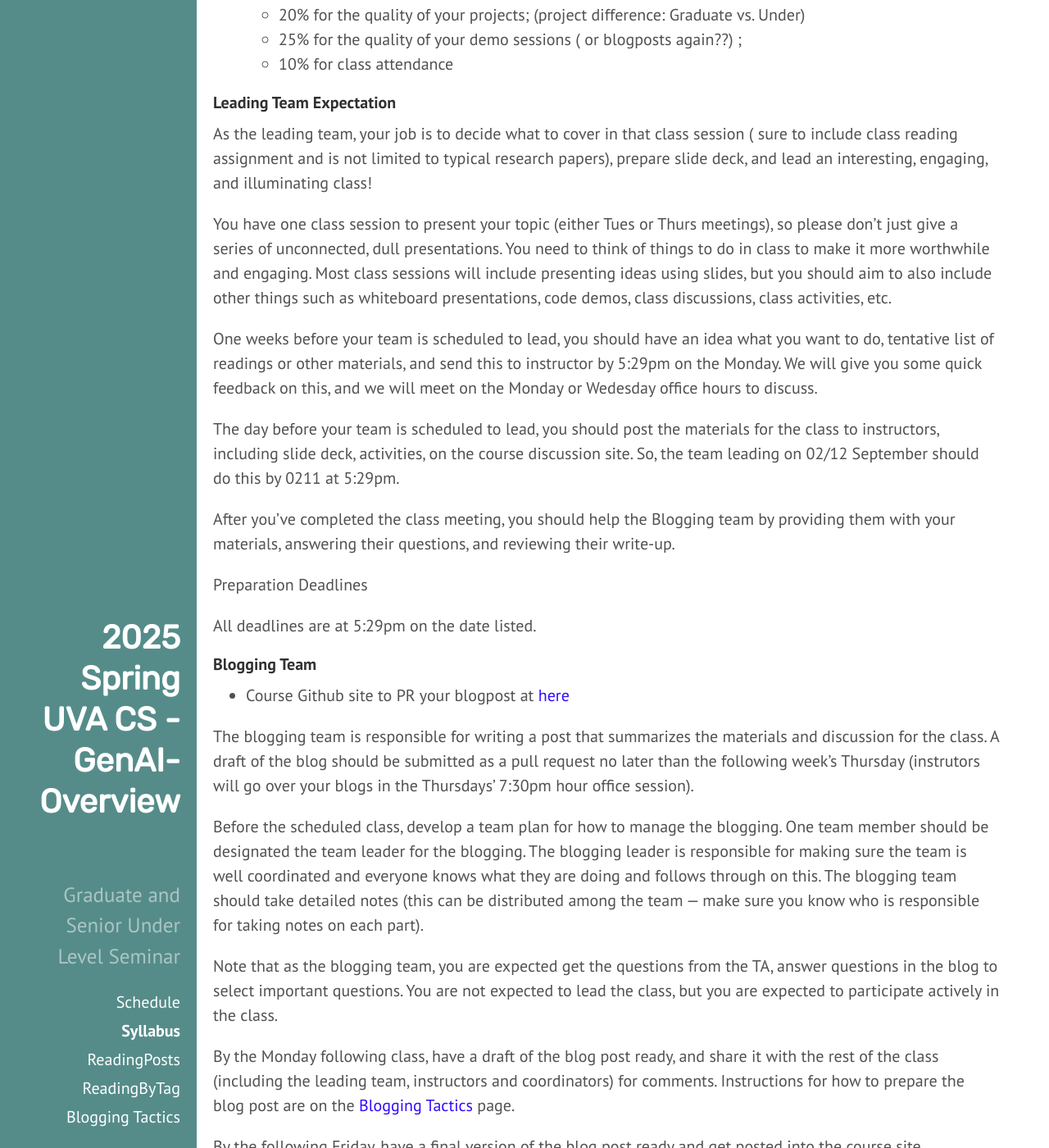
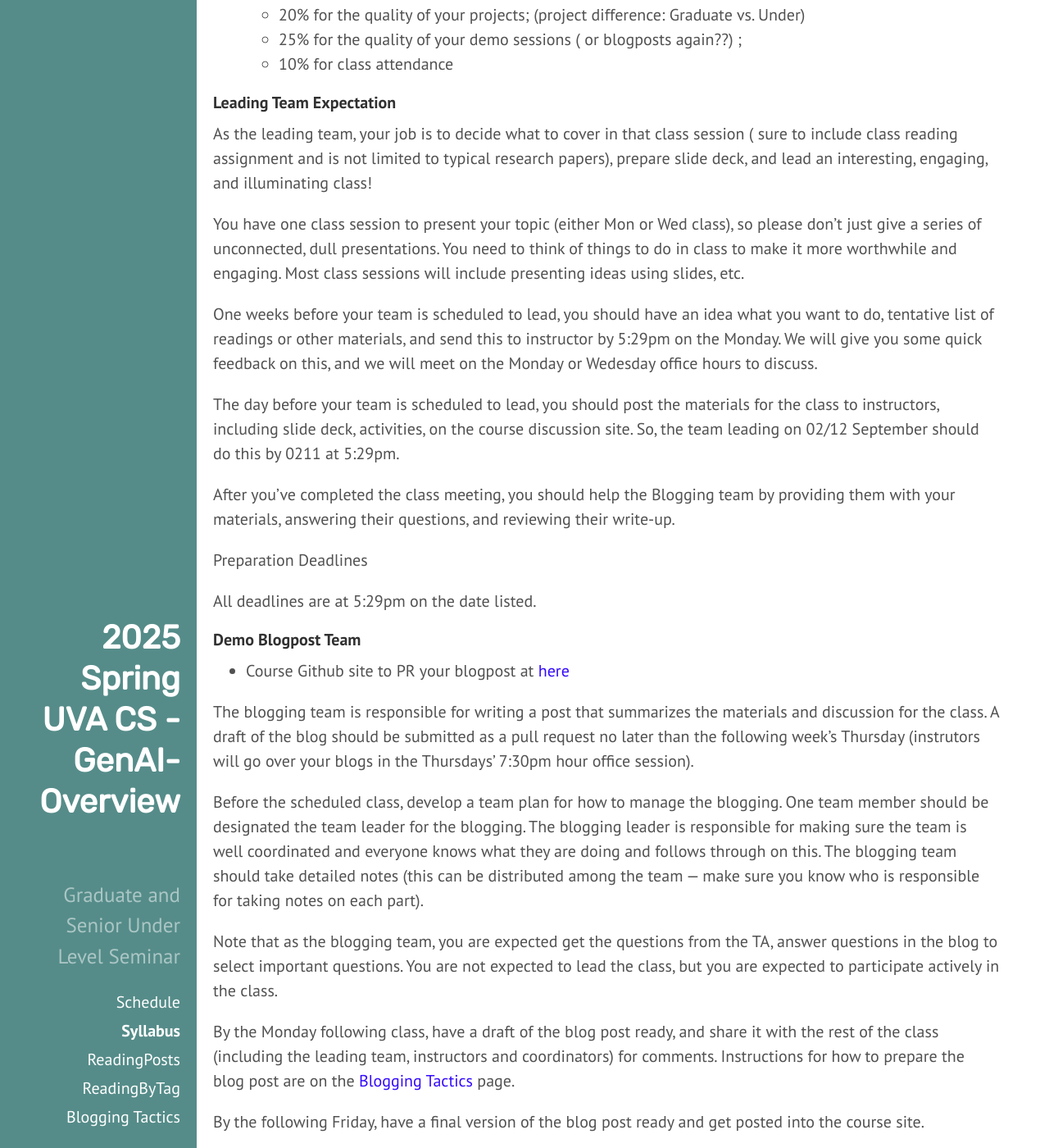
Before and after one commit to qiyanjun/2025sp-GenAI-overview, a Jekyll site: the page built from About.md, in a window 1280 px wide and 1400 px high, scrolled down 1983 px. Shown: the whole window at 82% size. Built offline with Jekyll 4.4.1, drawn with Linux system fonts in a browser that asks for light colours.

Commit message:
Update About.md

```diff
--- a/About.md
+++ b/About.md
@@ -53,7 +53,7 @@ Students in the seminar are expected to:
 +  Corrections or comments to [yanjun@virginia.edu](mailto:xxx)
 
 + ##### Instructors:
-  - Prof. Yanjun Qi / [yanjun@virginia.edu](mailto:24sp-cs6501-010-teachers@collab.its.virginia.edu);
+  - Prof. Yanjun Qi / [yanjun@virginia.edu](mailto:yanjun@virginia.edu);
   - TA: [xx](mailto:)
   - Instructor office hour: Tue: 7:30pm via Zoom
   - TA office hours: TBD: 7:30pm via Zoom
@@ -77,7 +77,7 @@ Students in the seminar are expected to:
 
 As the leading team, your job is to decide what to cover in that class session ( sure to include class reading assignment and is not limited to typical research papers), prepare slide deck, and lead an interesting, engaging, and illuminating class!
 
-You have one class session to present your topic (either Tues or Thurs meetings), so please don’t just give a series of unconnected, dull presentations. You need to think of things to do in class to make it more worthwhile and engaging. Most class sessions will include presenting ideas using slides, but you should aim to also include other things such as whiteboard presentations, code demos, class discussions, class activities, etc.
+You have one class session to present your topic (either Mon or Wed class), so please don’t just give a series of unconnected, dull presentations. You need to think of things to do in class to make it more worthwhile and engaging. Most class sessions will include presenting ideas using slides, etc.
 
 One weeks before your team is scheduled to lead, you should have an idea what you want to do, tentative list of readings or other materials, and send this to instructor by 5:29pm on the Monday. We will give you some quick feedback on this, and we will meet on the Monday or Wedesday office hours to discuss.
 
@@ -90,7 +90,7 @@ Preparation Deadlines
 All deadlines are at 5:29pm on the date listed.
 
 
-#### Blogging Team
+#### Demo Blogpost Team
 
 + Course Github site to PR your blogpost at [here](xx)
 
```
